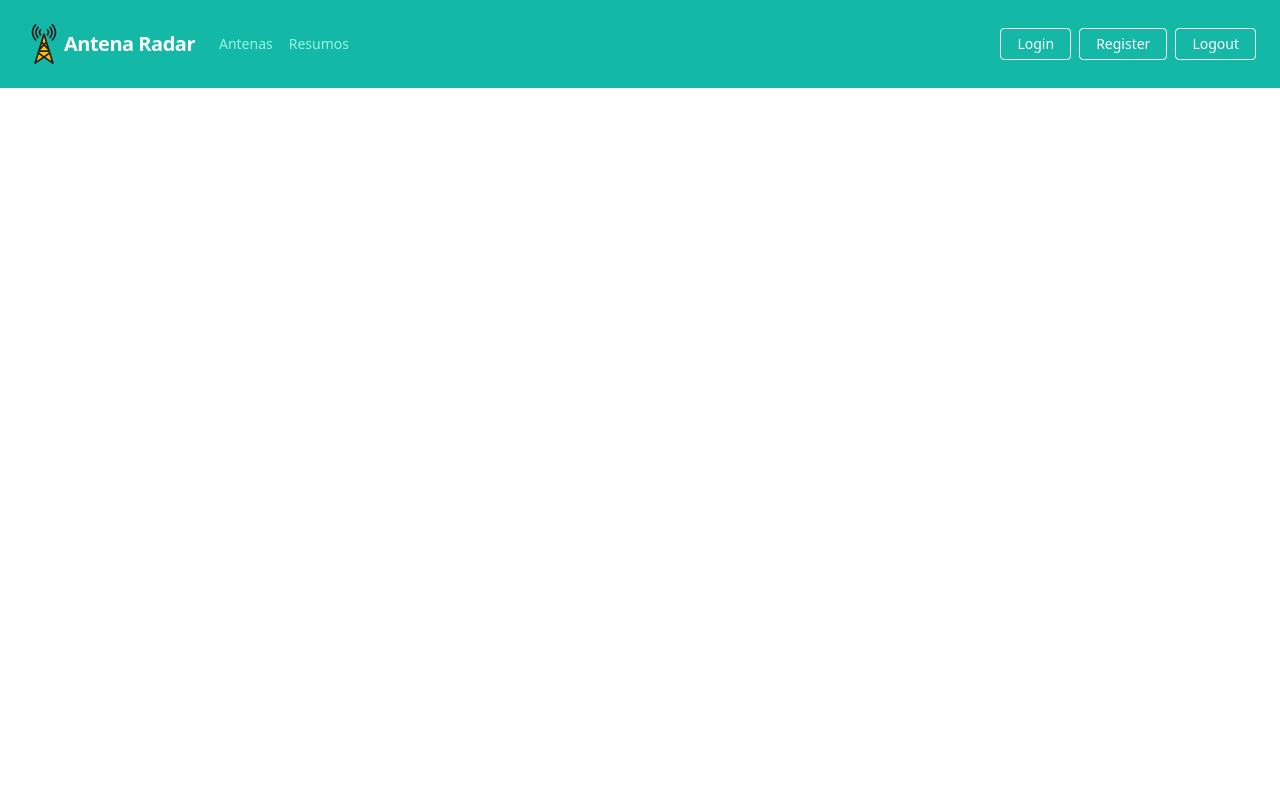
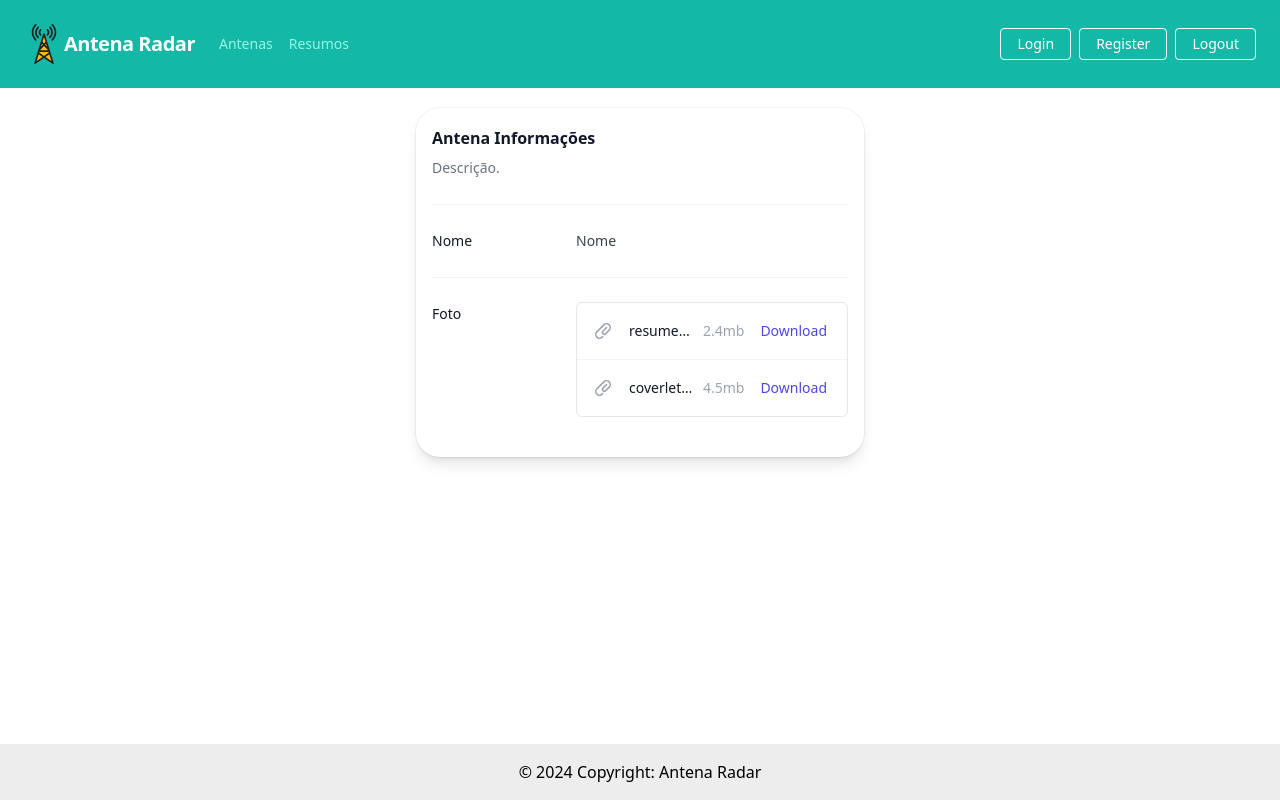
Before and after one commit to caiosfg/antena-radar, a Vue app in the folder app/: page / in a window 1280 px wide. Built offline with nearby package versions, Linux system fonts and the light colour scheme.

Commit message:
satellites page and axios

```diff
--- a/app/package.json
+++ b/app/package.json
@@ -11,6 +11,7 @@
     "format": "prettier --write src/"
   },
   "dependencies": {
+    "axios": "^1.7.9",
     "vue": "^3.5.13"
   },
   "devDependencies": {
--- a/app/src/App.vue
+++ b/app/src/App.vue
@@ -1,12 +1,18 @@
-<script setup>
-import Navbar from './components/Navbar.vue';
-
-</script>
-
 <template>
   <div>
     <Navbar />
+    <Satellites />
+    <div class="absolute bottom-0 w-full">
+      <Footer />
+    </div>
   </div>
 </template>
 
+
+<script setup>
+import Navbar from './components/Navbar.vue';
+import Satellites from './pages/Satellites.vue';
+import Footer from './components/Footer.vue';
+</script>
+
 <style scoped></style>
--- /dev/null
+++ b/app/src/api/api.js
@@ -0,0 +1,7 @@
+import axios from "axios";
+
+const api = axios.create({
+  baseURL: "http://localhost:8080/api/v1",
+});
+
+export default api;
--- /dev/null
+++ b/app/src/components/Footer.vue
@@ -0,0 +1,8 @@
+<template>
+    <footer class="bg-zinc-50 text-center dark:bg-teal-500 lg:text-left">
+        <div class="bg-black/5 p-4 text-center text-surface dark:text-white">
+            © 2024 Copyright:
+            <a href="#test">Antena Radar</a>
+        </div>
+    </footer>
+</template>
--- /dev/null
+++ b/app/src/pages/Satellites.vue
@@ -0,0 +1,62 @@
+<template>
+    <div class="absolute left-1/2 z-10 mt-5 flex w-screen max-w-max -translate-x-1/2 px-4">
+        <div
+            class="p-4 w-screen max-w-md flex-auto overflow-hidden rounded-3xl bg-white text-sm/6 shadow-lg ring-1 ring-gray-900/5">
+            <div>
+                <h3 class="text-base/7 font-semibold text-gray-900">Antena Informações</h3>
+                <p class="mt-1 max-w-2xl text-sm/6 text-gray-500">Descrição.</p>
+            </div>
+            <div class="mt-6 border-t border-gray-100">
+                <dl class="divide-y divide-gray-100">
+                    <div class="px-4 py-6 sm:grid sm:grid-cols-3 sm:gap-4 sm:px-0">
+                        <dt class="text-sm/6 font-medium text-gray-900">Nome</dt>
+                        <dd class="mt-1 text-sm/6 text-gray-700 sm:col-span-2 sm:mt-0">Nome</dd>
+                    </div>
+                    <div class="px-4 py-6 sm:grid sm:grid-cols-3 sm:gap-4 sm:px-0">
+                        <dt class="text-sm/6 font-medium text-gray-900">Foto</dt>
+                        <dd class="mt-2 text-sm text-gray-900 sm:col-span-2 sm:mt-0">
+                            <ul role="list" class="divide-y divide-gray-100 rounded-md border border-gray-200">
+                                <li class="flex items-center justify-between py-4 pl-4 pr-5 text-sm/6">
+                                    <div class="flex w-0 flex-1 items-center">
+                                        <svg class="size-5 shrink-0 text-gray-400" viewBox="0 0 20 20"
+                                            fill="currentColor" aria-hidden="true" data-slot="icon">
+                                            <path fill-rule="evenodd"
+                                                d="M15.621 4.379a3 3 0 0 0-4.242 0l-7 7a3 3 0 0 0 4.241 4.243h.001l.497-.5a.75.75 0 0 1 1.064 1.057l-.498.501-.002.002a4.5 4.5 0 0 1-6.364-6.364l7-7a4.5 4.5 0 0 1 6.368 6.36l-3.455 3.553A2.625 2.625 0 1 1 9.52 9.52l3.45-3.451a.75.75 0 1 1 1.061 1.06l-3.45 3.451a1.125 1.125 0 0 0 1.587 1.595l3.454-3.553a3 3 0 0 0 0-4.242Z"
+                                                clip-rule="evenodd" />
+                                        </svg>
+                                        <div class="ml-4 flex min-w-0 flex-1 gap-2">
+                                            <span class="truncate font-medium">resume_back_end_developer.pdf</span>
+                                            <span class="shrink-0 text-gray-400">2.4mb</span>
+                                        </div>
+                                    </div>
+                                    <div class="ml-4 shrink-0">
+                                        <a href="#"
+                                            class="font-medium text-indigo-600 hover:text-indigo-500">Download</a>
+                                    </div>
+                                </li>
+                                <li class="flex items-center justify-between py-4 pl-4 pr-5 text-sm/6">
+                                    <div class="flex w-0 flex-1 items-center">
+                                        <svg class="size-5 shrink-0 text-gray-400" viewBox="0 0 20 20"
+                                            fill="currentColor" aria-hidden="true" data-slot="icon">
+                                            <path fill-rule="evenodd"
+                                                d="M15.621 4.379a3 3 0 0 0-4.242 0l-7 7a3 3 0 0 0 4.241 4.243h.001l.497-.5a.75.75 0 0 1 1.064 1.057l-.498.501-.002.002a4.5 4.5 0 0 1-6.364-6.364l7-7a4.5 4.5 0 0 1 6.368 6.36l-3.455 3.553A2.625 2.625 0 1 1 9.52 9.52l3.45-3.451a.75.75 0 1 1 1.061 1.06l-3.45 3.451a1.125 1.125 0 0 0 1.587 1.595l3.454-3.553a3 3 0 0 0 0-4.242Z"
+                                                clip-rule="evenodd" />
+                                        </svg>
+                                        <div class="ml-4 flex min-w-0 flex-1 gap-2">
+                                            <span class="truncate font-medium">coverletter_back_end_developer.pdf</span>
+                                            <span class="shrink-0 text-gray-400">4.5mb</span>
+                                        </div>
+                                    </div>
+                                    <div class="ml-4 shrink-0">
+                                        <a href="#"
+                                            class="font-medium text-indigo-600 hover:text-indigo-500">Download</a>
+                                    </div>
+                                </li>
+                            </ul>
+                        </dd>
+                    </div>
+                </dl>
+            </div>
+        </div>
+    </div>
+</template>
```
Also changed, not shown: 1 other file (tests, documents, lock files or other folders).
